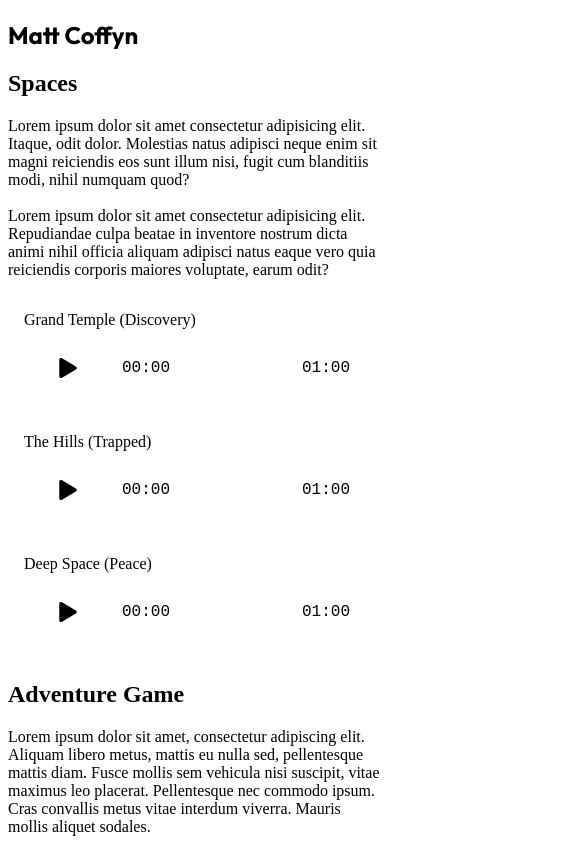
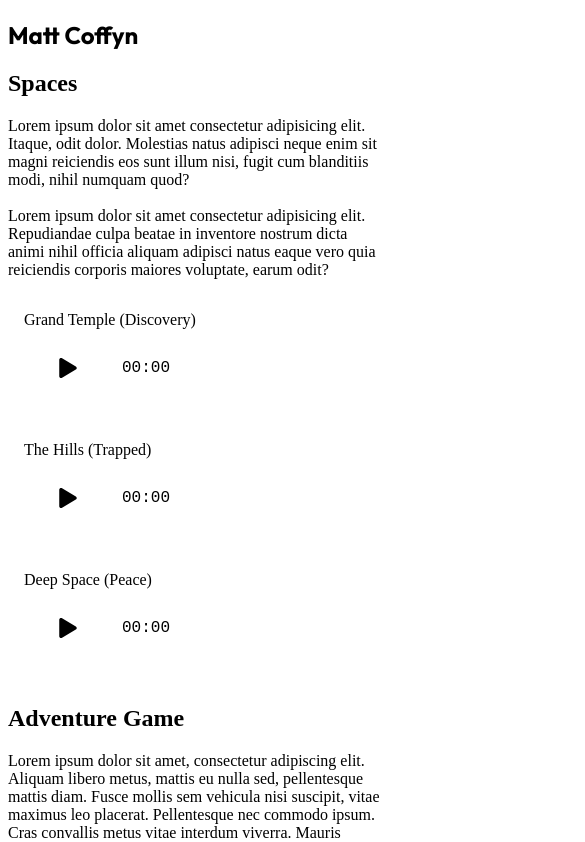
Before and after one commit to mattcoffyn/music-test, a Next.js app: page / in a window 390 px wide. Shown: the top 842 px of the page, 585 px wide, since content can reach past the window. Built offline with nearby package versions, Linux system fonts and the light colour scheme.

Commit message:
minor responsive tweaks

```diff
--- a/styles/AudioPlayer.module.css
+++ b/styles/AudioPlayer.module.css
@@ -1,7 +1,7 @@
 .audioPlayer {
   display: grid;
   grid-template-columns: auto 1fr;
-  padding: 1rem 1rem 0.5rem;
+  padding: 1rem;
   margin: 0;
   /* background: var(--highlight1); */
   border-top: 4px solid var(--primary);
@@ -57,9 +57,10 @@
 
 .waveformContainer {
   --seek-before-width: 0;
-  position: relative;
+  height: 100%;
   width: 90%;
-  margin: 1rem auto 0;
+  margin: 0 auto;
+  aspect-ratio: 8 / 1;
   display: flex;
   align-items: center;
   justify-content: center;
@@ -67,16 +68,19 @@
   -webkit-mask-size: contain;
   mask-repeat: no-repeat;
   -webkit-mask-repeat: no-repeat;
-  /* background: linear-gradient(
-    90deg,
-    var(--highlight3) var(--seek-before-width),
-    var(--wfBackground) calc(100% - var(--seek-before-width))
-  ); */
+  mask-position: center;
+  -webkit-mask-position: center;
   background: linear-gradient(
     90deg,
     var(--highlight3) var(--seek-before-width),
     var(--wfBackground) var(--seek-before-width)
   );
+}
+
+@media screen and (max-width: 1000px) {
+  .waveformContainer {
+    /* grid-template-columns: 1fr; */
+  }
 }
 
 .progressBar {
@@ -85,6 +89,7 @@
   opacity: 0;
   z-index: 3;
   cursor: grab;
+  outline: none;
 }
 
 /* .progressBar {
--- a/styles/globals.css
+++ b/styles/globals.css
@@ -53,6 +53,13 @@ a {
   margin: 0;
 }
 
+@media screen and (max-width: 992px) {
+  .title-header h1 {
+    font-size: 11vw;
+    letter-spacing: 0.7vw;
+  }
+}
+
 .content {
   grid-column: 1/3;
   display: grid;
@@ -66,6 +73,18 @@ a {
   gap: 1rem;
 }
 
+@media screen and (max-width: 1200px) {
+  .category {
+    grid-template-columns: 1fr 1.5fr;
+  }
+}
+
+@media screen and (max-width: 1000px) {
+  .category {
+    grid-template-columns: 1fr;
+  }
+}
+
 .info {
   padding: 0 1rem 1rem;
 }
```
